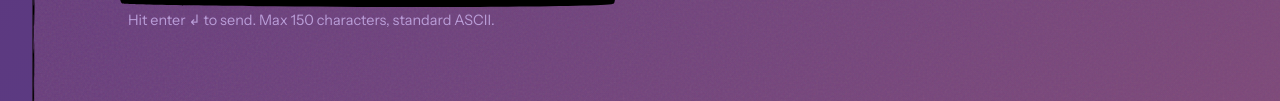
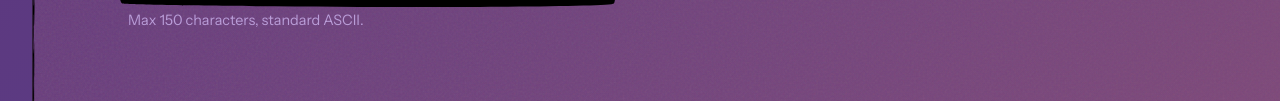
Before and after one commit to simeonrowsell/simseneca, an Astro site: page /receipt in a window 1280 px wide. Shown: the part 603-704 px from the top of the page. Built offline with nearby package versions, Linux system fonts and the light colour scheme; Astro itself is replaced by a stand-in of ours.

Commit message:
Edits textarea description

```diff
--- a/src/components/receipt-section.tsx
+++ b/src/components/receipt-section.tsx
@@ -45,7 +45,7 @@ export default function ReceiptSection() {
           onError={() => setSectionState("error")}
           onReset={() => setSectionState("idle")}
         />
-        <p class="receipt-section__form-description">Hit enter &#x21B2; to send. Max 150 characters, standard ASCII.</p>
+        <p class="receipt-section__form-description">Max 150 characters, standard ASCII.</p>
       </div>
 
       <div class="receipt-section__illustration">
```
